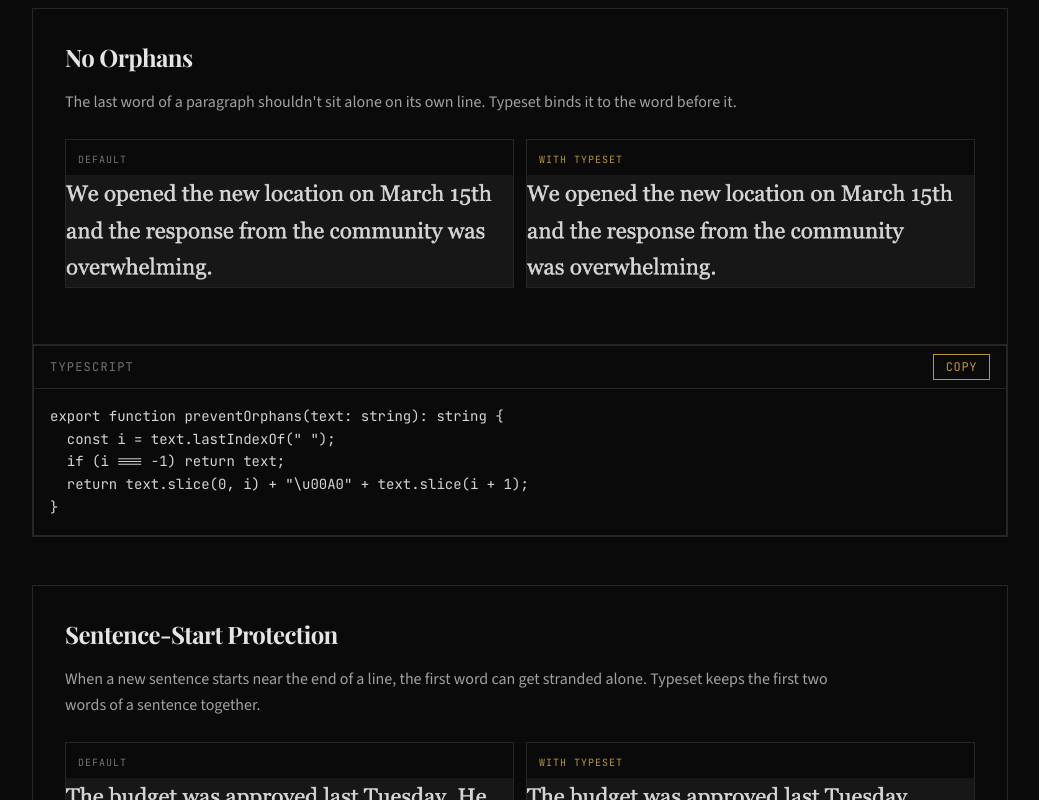
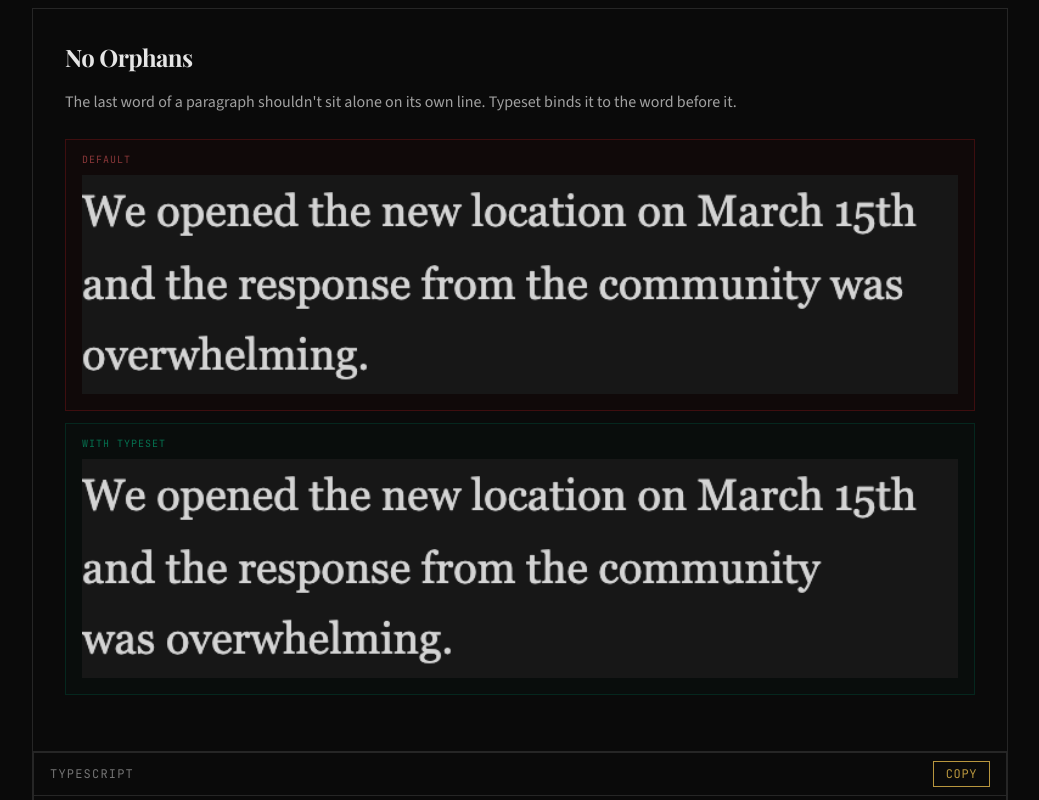
Before and after one commit to speedwarnsf/web-typography, a Next.js app: page / in a window 1280 px wide. Shown: the part 980-1780 px from the top of the page, without its empty margins (120-1159 px from the left). Built offline with nearby package versions, Linux system fonts and the light colour scheme; a web font is replaced by a local one.

Commit message:
Full width stacked: red default then green typeset

```diff
--- a/src/app/page.tsx
+++ b/src/app/page.tsx
@@ -236,28 +236,32 @@ export default function Home() {
                   {rule.description}
                 </p>
 
-                <div className="grid grid-cols-2 gap-3 mb-6">
-                  <div className="border border-neutral-800 overflow-hidden">
-                    <p className="text-[10px] font-mono uppercase tracking-widest text-neutral-500 px-3 pt-3 pb-2">
+                <div className="space-y-3 mb-6">
+                  <div className="border border-red-900/40 bg-red-950/10 overflow-hidden">
+                    <p className="text-[10px] font-mono uppercase tracking-widest text-red-400/50 px-4 pt-3 pb-2">
                       Default
                     </p>
+                    <div className="px-4 pb-4">
                       <img
                         src={`/examples/${rule.id}-before.png`}
-                      alt="Before typeset"
+                        alt="Default browser rendering"
                         className="w-full"
                         style={{ borderRadius: 0 }}
                       />
                     </div>
-                  <div className="border border-neutral-800 overflow-hidden">
-                    <p className="text-[10px] font-mono uppercase tracking-widest text-[#B8963E] px-3 pt-3 pb-2">
+                  </div>
+                  <div className="border border-emerald-900/40 bg-emerald-950/10 overflow-hidden">
+                    <p className="text-[10px] font-mono uppercase tracking-widest text-emerald-400/50 px-4 pt-3 pb-2">
                       With typeset
                     </p>
+                    <div className="px-4 pb-4">
                       <img
                         src={`/examples/${rule.id}-after.png`}
-                      alt="After typeset"
+                        alt="With typeset applied"
                         className="w-full"
                         style={{ borderRadius: 0 }}
                       />
+                    </div>
                   </div>
                 </div>
               </div>
```
Lines whose indentation alone changed are shown as unchanged.
